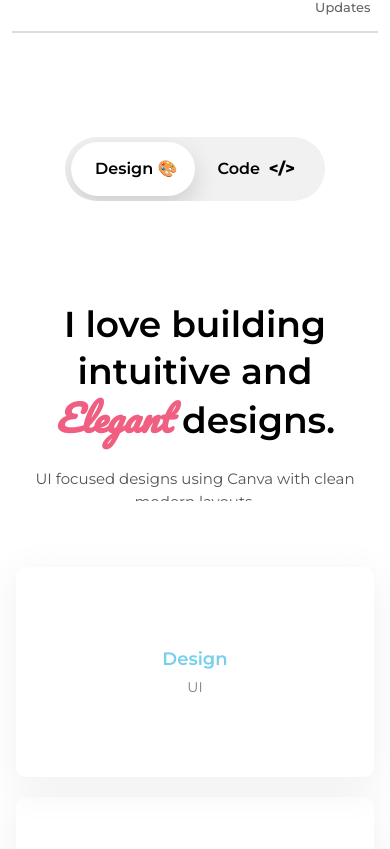
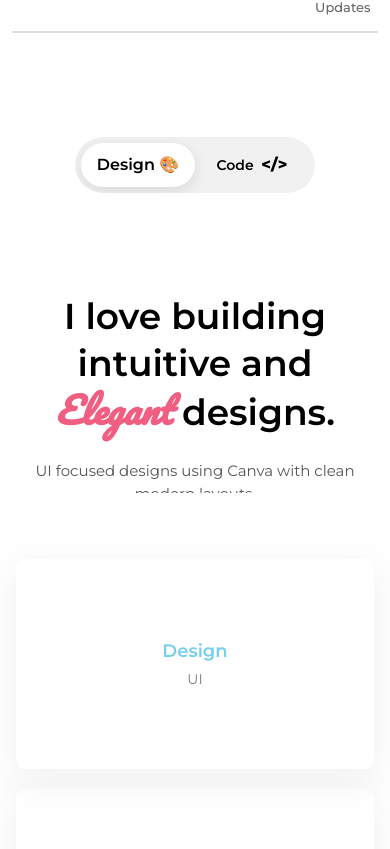
Before and after one commit to masumprajapati5/portfolio, a React (Vite) app: page / in a window 390 px wide. Shown: the part 3615-4464 px from the top of the page. Built offline with nearby package versions, Linux system fonts and the light colour scheme.

Commit message:
Fix DesignCode toggle UI alignment and mobile responsiveness

```diff
--- a/src/index.css
+++ b/src/index.css
@@ -359,24 +359,28 @@ body {
 
 .toggle-buttons {
   position: relative;
-  display: inline-flex;
+  display: flex; /* Changed from inline-flex to flex */
+  width: fit-content;
+  min-width: 280px;
+  margin: 0 auto 50px;
   background: #f1f1f1;
   border-radius: 50px;
-  padding: 10px;
-  margin-bottom: 50px;
+  padding: 6px;
   overflow: hidden;
 }
 
 .tab-btn {
+  flex: 1; /* Ensure equal width */
   border: none;
   background: transparent;
-  padding: 15px 30px;
+  padding: 12px 20px;
   font-weight: 600;
   cursor: pointer;
   position: relative;
   z-index: 2;
-  font-size: 17px;
+  font-size: 16px;
   transition: color 0.3s ease;
+  white-space: nowrap;
 }
 
 .tab-btn.cd {
@@ -402,14 +406,14 @@ body {
 
 .slider-indicator {
   position: absolute;
-  top: 5px;
+  top: 6px;
   left: 6px;
-  height: calc(100% - 10px);
+  height: calc(100% - 12px);
   width: calc(50% - 6px);
   background: white;
   border-radius: 40px;
-  box-shadow: 0 10px 25px rgba(0, 0, 0, 0.15);
-  transition: transform 0.45s cubic-bezier(.22, .61, .36, 1);
+  box-shadow: 0 4px 15px rgba(0, 0, 0, 0.1);
+  transition: transform 0.4s cubic-bezier(.25, .8, .25, 1);
 }
 
 .toggle-stage {
@@ -862,7 +866,7 @@ body {
   display: flex;
   align-items: flex-end;
   overflow: hidden;
-  border-top: 2px solid #eee;
+  /* border-top: 2px solid #eee; */
   margin-top: 6vh;
 }
 
@@ -897,7 +901,7 @@ body {
   justify-content: space-between;
   align-items: center;
   padding: 2.5vh 3vw;
-  border-top: 1.5px solid #eee;
+  /* border-top: 1.5px solid #eee; */
   padding: 2vh;
 }
 
@@ -1426,8 +1430,11 @@ body {
   }
 
   .tab-btn {
-    padding: 10px 20px;
-    font-size: 16px
+    padding: 10px 15px;
+    font-size: 14px
+  }
+  .toggle-buttons {
+    min-width: 240px;
   }
 
   .tab-btn.active {
```
